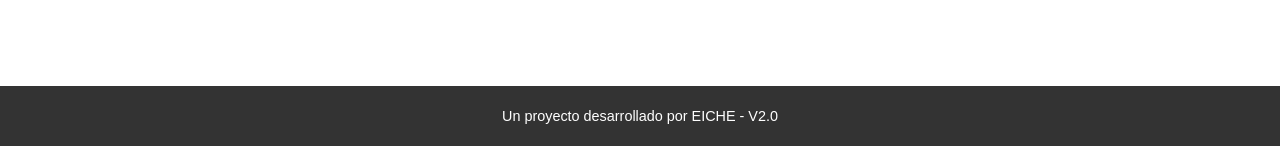
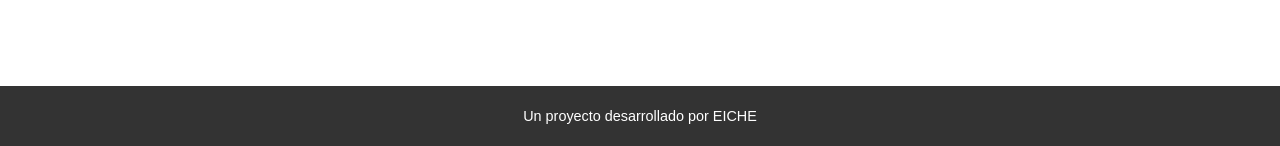
Before and after one commit to parrocet/licancabur, a Laravel app: page /inicio in a window 1280 px wide. Shown: the part 791-937 px from the top of the page. Run offline with Laravel 8, Linux system fonts and the light colour scheme; tables that the repository leaves empty hold one stand-in row (values such as "Sample post"); style sheets or scripts are compiled from the project's sources; some libraries are stand-ins or nearby versions; some web fonts are replaced.

Commit message:
prueba de git 1

```diff
--- a/resources/views/auth/inicio.blade.php
+++ b/resources/views/auth/inicio.blade.php
@@ -3569,7 +3569,7 @@
         </div>
     </div>
 
-    <footer>Un proyecto desarrollado por EICHE - V2.0</footer>
+    <footer>Un proyecto desarrollado por EICHE</footer>
     <!-- this template is made by silvan paul -->
 </body>
 </html>
```
